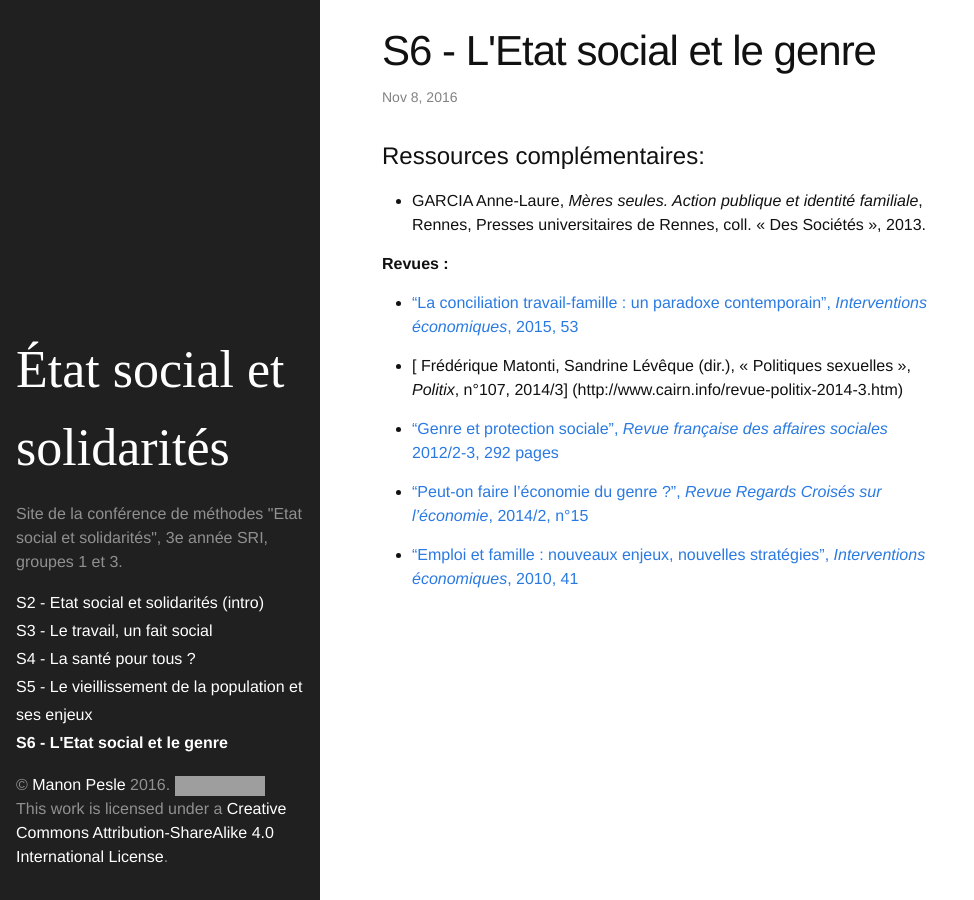
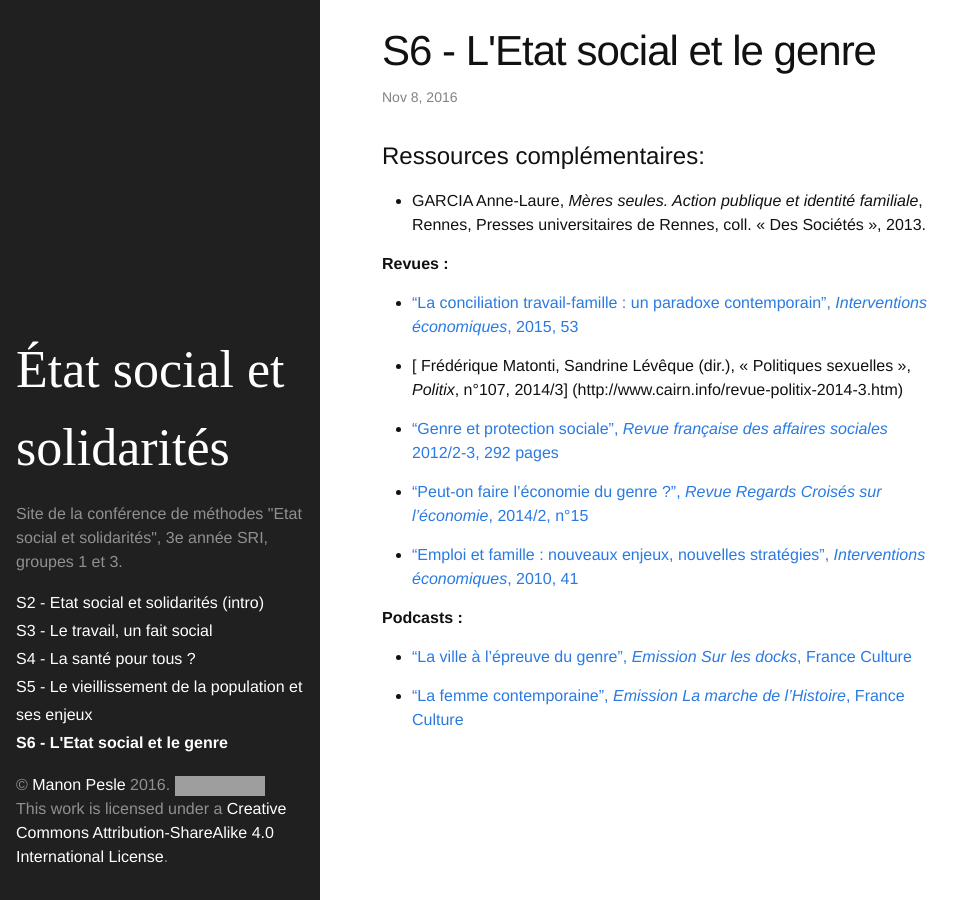
Before and after one commit to mpesle/etatsocial, a Jekyll site: the page built from _posts/2016-11-08-s6.markdown, in a window 1280 px wide. Shown: the whole page, without its empty margins (0-974 px from the left). Built offline with Jekyll 4.4.1, drawn with Linux system fonts in a browser that asks for light colours; grey boxes are pictures that could not be loaded.

Commit message:
Ajout contenus séance 6

```diff
--- a/_posts/2016-11-08-s6.markdown
+++ b/_posts/2016-11-08-s6.markdown
@@ -18,3 +18,10 @@ date:   2016-11-08
 - ["Peut-on faire l'économie du genre ?", *Revue Regards Croisés sur l'économie*, 2014/2, n°15](http://www.cairn.info/revue-regards-croises-sur-l-economie-2014-2.htm)
 
 - ["Emploi et famille : nouveaux enjeux, nouvelles stratégies", *Interventions économiques*, 2010, 41](https://interventionseconomiques.revues.org/395)
+
+
+**Podcasts :**
+
+- ["La ville à l'épreuve du genre", *Emission Sur les docks*, France Culture](https://www.franceculture.fr/emissions/sur-les-docks/la-ville-lepreuve-du-genre)
+
+- ["La femme contemporaine", *Emission La marche de l'Histoire*, France Culture](http://www.franceinter.fr/emission-la-marche-de-l-histoire-la-femme-contemporaine-0)
```
